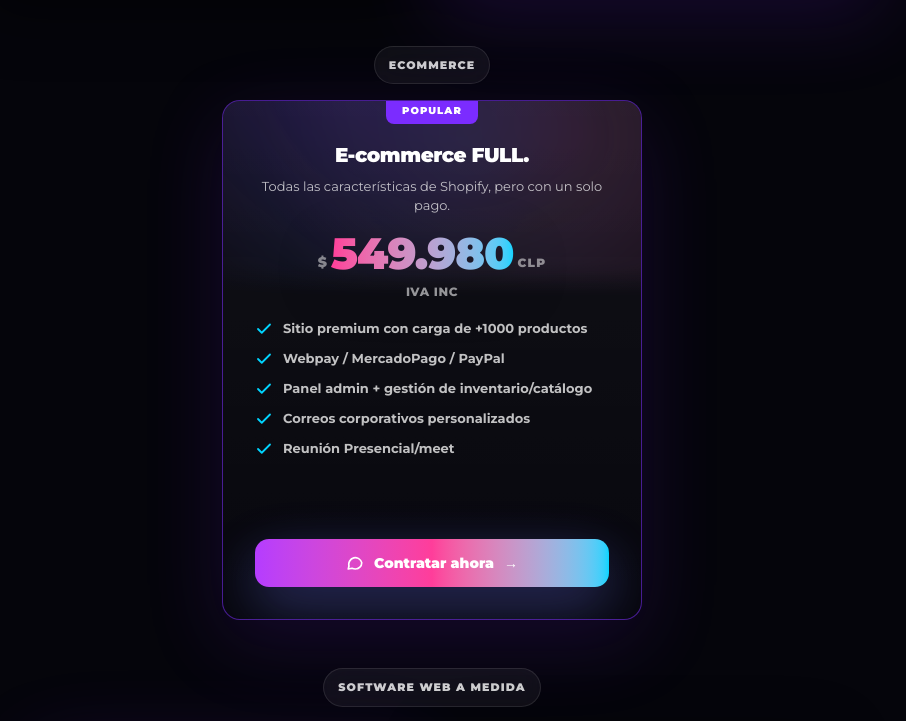
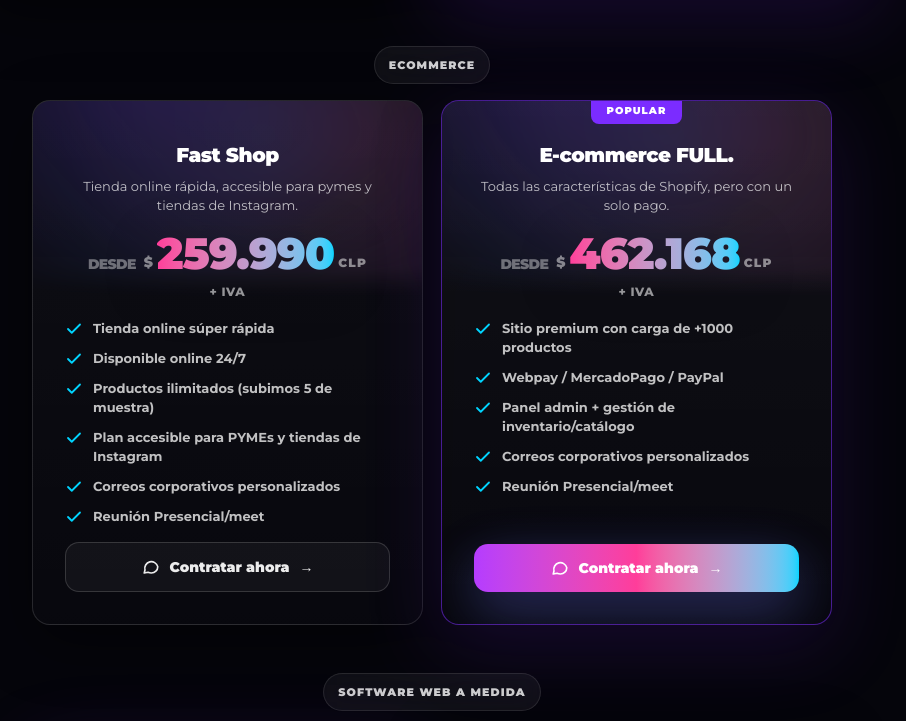
Before and after one commit to nowebcl/noweb, a Next.js app: page / in a window 1280 px wide. Shown: the part 3650-4371 px from the top of the page, without its empty margins (208-1114 px from the left). Built offline with nearby package versions, Linux system fonts and the light colour scheme.

Commit message:
feat: add Fast Shop plan and update all prices to net (+ IVA) with Desde prefix

```diff
--- a/src/components/PricingTable.tsx
+++ b/src/components/PricingTable.tsx
@@ -7,7 +7,7 @@ const designPlans = [
     {
         title: "Fast Page",
         subtitle: "Presencia profesional en tiempo récord.",
-        price: "249.980",
+        price: "210.067",
         features: [
             "Dominio + hosting incluidos",
             "Información de tu empresa + botones",
@@ -21,7 +21,7 @@ const designPlans = [
     {
         title: "Plan PRO Corporativo",
         subtitle: "Ideal para Inmobiliarias, automotoras, diarios, proyectos grandes",
-        price: "449.980",
+        price: "378.134",
         featured: true,
         features: [
             "Diseño profesional + responsive",
@@ -37,9 +37,22 @@ const designPlans = [
 
 const ecommercePlans = [
     {
+        title: "Fast Shop",
+        subtitle: "Tienda online rápida, accesible para pymes y tiendas de Instagram.",
+        price: "259.990",
+        features: [
+            "Tienda online súper rápida",
+            "Disponible online 24/7",
+            "Productos ilimitados (subimos 5 de muestra)",
+            "Plan accesible para PYMEs y tiendas de Instagram",
+            "Correos corporativos personalizados",
+            "Reunión Presencial/meet"
+        ]
+    },
+    {
         title: "E-commerce FULL.",
         subtitle: "Todas las características de Shopify, pero con un solo pago.",
-        price: "549.980",
+        price: "462.168",
         featured: true,
         features: [
             "Sitio premium con carga de +1000 productos",
@@ -55,7 +68,7 @@ const aiPlans = [
     {
         title: "Desarrollo de alto nivel",
         subtitle: "Sistemas web escalables diseñados para tus necesidades.",
-        price: "1.399.980",
+        price: "1.176.454",
         from: true,
         featured: true,
         features: [
@@ -69,7 +82,7 @@ const aiPlans = [
     {
         title: "Desarrollo de Apps Móviles",
         subtitle: "Aplicaciones móviles nativas o híbridas para tu empresa.",
-        price: "2.699.980",
+        price: "2.268.891",
         from: true,
         features: [
             "Desarrollo para iOS y Android",
@@ -108,13 +121,13 @@ const PricingCard = ({ plan }: { plan: any }) => (
         <p className="text-center text-muted text-[13px] leading-[1.45] min-h-[38px] mt-2 m-0">{plan.subtitle}</p>
 
         <div className="mt-4 flex items-baseline justify-center gap-1 leading-none">
-            {plan.from && <span className="text-[14px] font-[900] text-white/40 uppercase tracking-tighter mr-1">Desde</span>}
+            <span className="text-[14px] font-[900] text-white/40 uppercase tracking-tighter mr-1">Desde</span>
             <span className="text-sm font-[900] text-white/50 -translate-y-[2px]">$</span>
             <span className="text-[44px] font-[1000] tracking-[-1px] text-transparent bg-clip-text bg-gradient-to-r from-secondary to-accent drop-shadow-[0_14px_28px_rgba(0,0,0,0.25)]">{plan.price}</span>
             <span className="text-[12px] font-[900] text-white/50 tracking-widest -translate-y-[2px]">CLP</span>
         </div>
         <div className="mt-2 text-center text-[12px] font-[800] text-white/60 uppercase tracking-wider">
-            IVA INC
+            + IVA
         </div>
 
         <ul className="flex-grow mt-[18px] flex flex-col gap-[11px] list-none p-0">
@@ -164,7 +177,7 @@ const PricingTable = () => {
                         Ecommerce
                     </span>
                 </div>
-                <div className="grid grid-cols-1 gap-[18px] mb-12 max-w-[420px] mx-auto">
+                <div className="grid grid-cols-1 md:grid-cols-2 gap-[18px] mb-12 max-w-[800px] mx-auto">
                     {ecommercePlans.map((plan, idx) => <PricingCard key={idx} plan={plan} />)}
                 </div>
 
```
